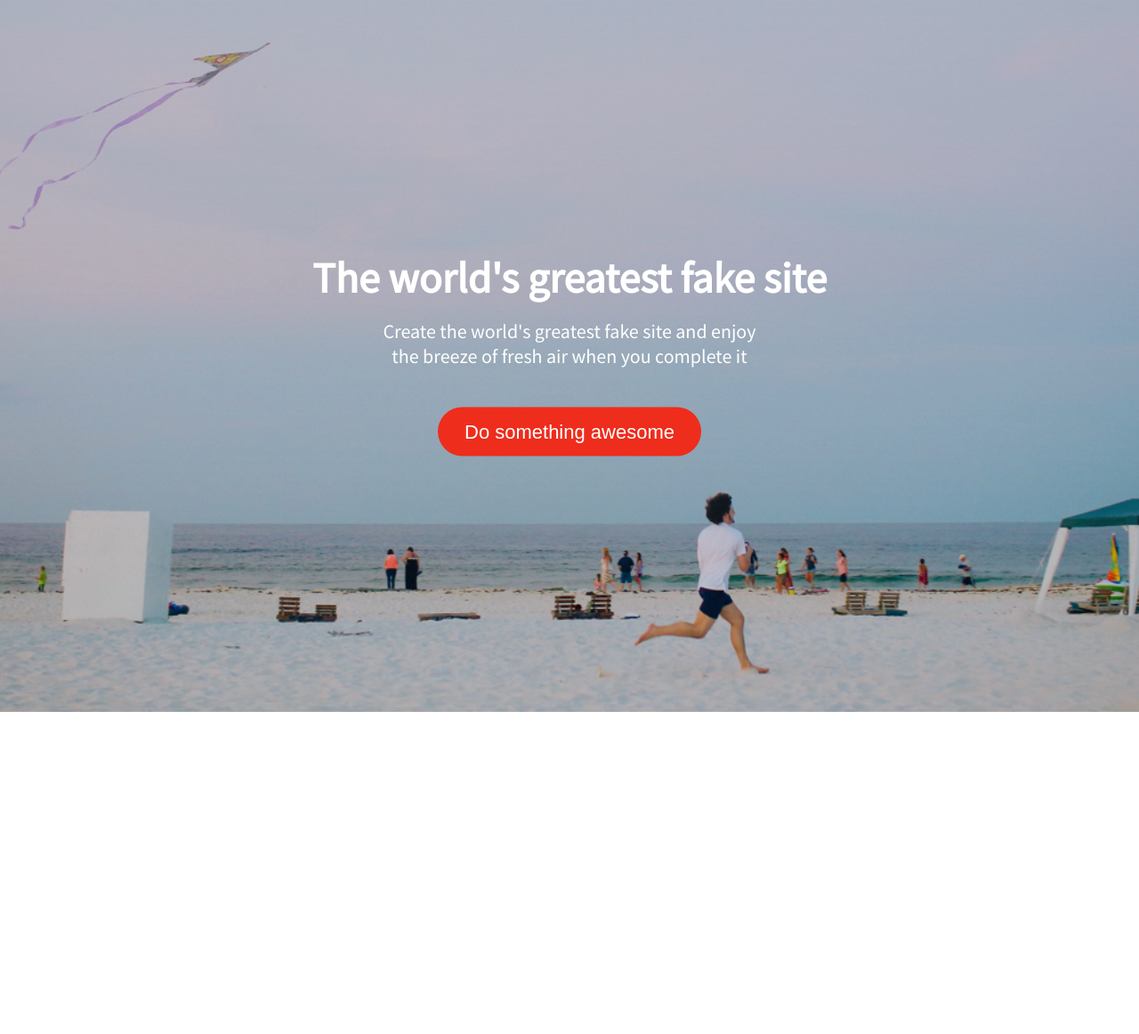
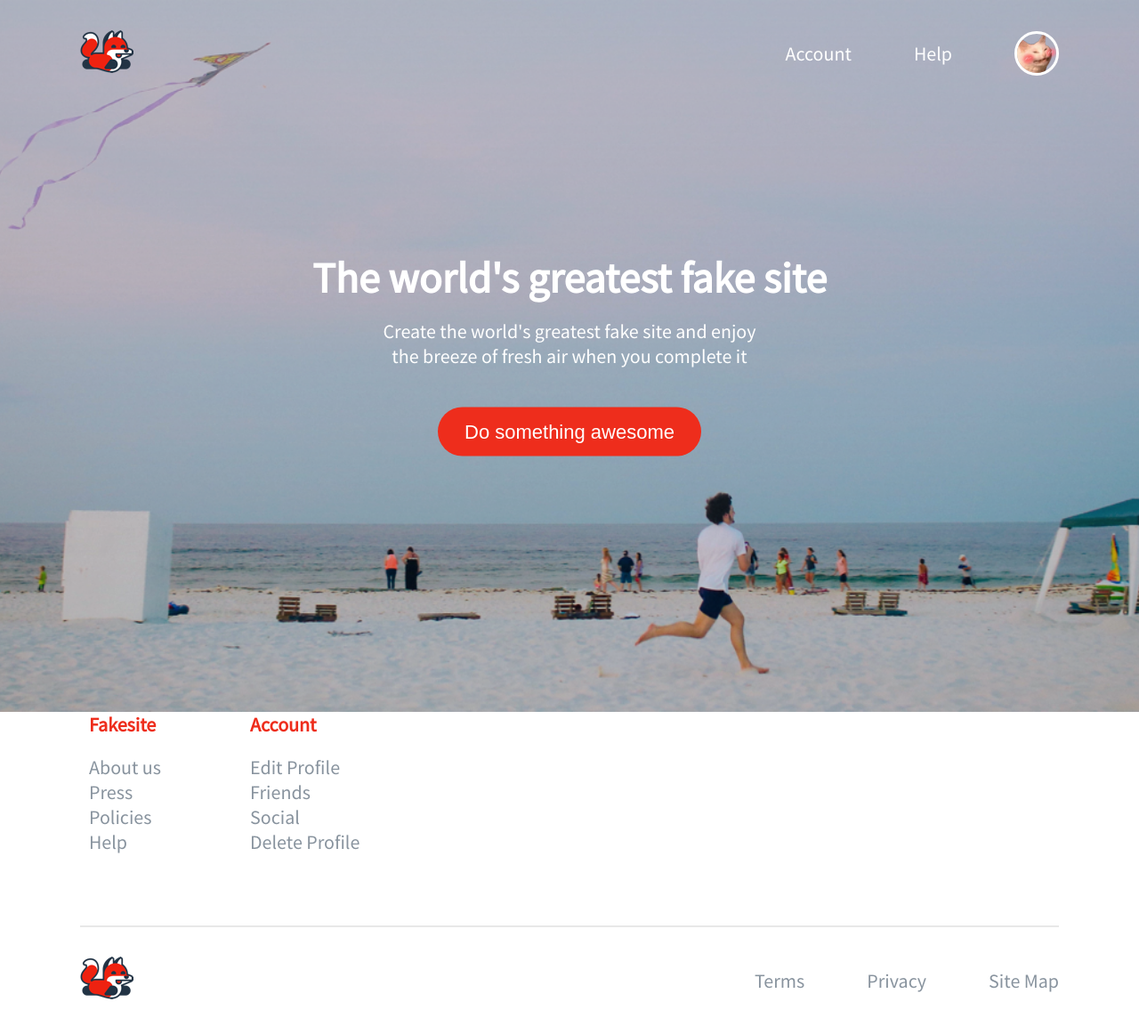
Before and after one commit to technotobes/firststreet_fakesite, a Next.js app: page / in a window 1280 px wide. Shown: the whole page at 89% size. Before the commit the page ends 892 px from the top, so only its background shows below. Built offline with nearby package versions, Linux system fonts and the light colour scheme.

Commit message:
footer and navbar

```diff
--- /dev/null
+++ b/components/Footer.js
@@ -0,0 +1,111 @@
+import Logo from '../public/assets/logo.png'
+import Image from 'next/dist/client/image'
+
+export default function Footer() {
+    return (
+        <footer>
+            <div className="footerTopContainer">
+                <div className="footerCol">
+                    <span>Fakesite</span>
+                    <br />
+                    <a href='#'>About us</a>
+                    <a href='#'>Press</a>
+                    <a href='#'>Policies</a>
+                    <a href='#'>Help</a>
+                </div>
+                <div className="footerCol">
+                    <span>Account</span>
+                    <br />
+                    <a href='#'>Edit Profile</a>
+                    <a href='#'>Friends</a>
+                    <a href='#'>Social</a>
+                    <a href='#'>Delete Profile</a>
+
+                </div>
+
+            </div>
+            <div className="footerBotContainer">
+                <hr />
+                <div className="footerBot">
+                    <div>
+                        <a href='#'>
+                            <span className="profilePic">
+                                <Image src={Logo} alt="Profile"/>
+                            </span>
+                        </a>
+                    </div>
+                    <div className="footerBotLinks">
+                        <a href='#'>Terms</a>
+                        <a href='#'>Privacy</a>
+                        <a href='#'>Site Map</a>
+                    </div>
+                </div>
+            </div>
+            <style jsx>
+                {`
+                    footer {
+                        display: flex;
+                        flex-direction: column;
+                    }
+
+                    .footerTopContainer {
+                        display: flex;
+                        flex-direction: row;
+                    }
+
+                    .footerCol {
+                        display: flex;
+                        flex-direction: column;
+                        margin-left: 100px;
+                        margin-bottom: 80px;
+                    }
+
+                    .footerCol span {
+                        font-size: 22px;
+                        color: #EE2D1C;
+                        font-weight: bold;
+                    }
+
+                    .footerBotContainer {
+                        display: flex;
+                        flex-direction: column;
+                    }
+
+                    .footerBot {
+                        display: flex;
+                        justify-content: space-between;
+                        z-index: 99;
+                        bottom: 0px;
+                        width: 100%;
+                        height: 120px;
+                        align-items: center;
+                        padding: 0px 90px;
+                    }
+
+                    .footerBotLinks {
+                        display: flex;
+                    }
+
+                    .footerBotLinks a {
+                        align-items: center;
+                        margin-left: 70px;
+                        font-size: 22px;
+                    }
+
+                    a {
+                        text-decoration: none;
+                        color: #88939E;
+                        font-size: 22px;
+                    }
+
+                    a:hover {
+                        color: #4c4c51;
+                        font-size: 22px;
+                        line-height: 28px;
+                    }
+
+                `}
+            </style>
+        </footer>
+    )
+  }
--- /dev/null
+++ b/components/Hero.js
@@ -0,0 +1,42 @@
+export default function Hero() {
+    return (
+        <>
+            <div className="hero-image">
+                <div className="hero-container">
+                    <h1>The world's greatest fake site</h1>
+                    <p>Create the world's greatest fake site and enjoy
+                    <br/>
+                    the breeze of fresh air when you complete it</p>
+                    <button className="hero-button">Do something awesome</button>
+                </div>
+            </div>
+            <style jsx>
+                {`
+                    .hero-image {
+                        background-image: url("assets/hero-image.png");
+                        text-align: center;
+                        height: 100vh;
+                        background-position: center;
+                        background-repeat: no-repeat;
+                        background-size: cover;
+                        position: relative;
+                    }
+
+                    .hero-container {
+                        color: #fff;
+                        text-align: center;
+                        position: absolute;
+                        top: 50%;
+                        left: 50%;
+                        transform: translate(-50%, -50%);
+                        margin: 0px;
+                    }
+
+                    .hero-container > p {
+                            color: #fff;
+                    }
+                `}
+            </style>
+        </>
+    )
+  }
--- /dev/null
+++ b/components/Layout.js
@@ -0,0 +1,20 @@
+import Head from 'next/head'
+import Navbar from "./Navbar"
+import Footer from "./Footer"
+
+export default function Layout({ children }) {
+    return (
+      <>
+        <Head>
+          <title>Fake Site</title>
+          <meta name="firststreet fakesite" content="Generated by create next app" />
+          <link rel="icon" href="/favicon.ico" />
+        </Head>
+
+        <Navbar />
+          <main>{children}</main>
+        <Footer />
+
+      </>
+    )
+  }
--- /dev/null
+++ b/components/Navbar.js
@@ -0,0 +1,76 @@
+import Logo from '../public/assets/logo.png'
+import Image from 'next/dist/client/image'
+import cattoblush from '../public/assets/cattoblush.png'
+
+export default function Navbar() {
+    return (
+        <>
+            <nav>
+                <div>
+                    <a href="#">
+                        <span>
+                            <Image src={Logo} />
+                        </span>
+                    </a>
+                </div>
+                <div className="navLinks">
+                    <a href='#'>Account</a>
+                    <a href='#'>Help</a>
+                    <a href='#'>
+                        <span className="profilePic">
+                            <Image src={cattoblush} alt="Profile"/>
+                        </span>
+                    </a>
+                </div>
+            </nav>
+
+            <style jsx>
+                {`
+                    nav {
+                        display: flex;
+                        justify-content: space-between;
+                        position: absolute;
+                        z-index: 99;
+                        top: 0px;
+                        width: 100%;
+                        height: 120px;
+                        align-items: center;
+                        padding: 0px 90px;
+
+                    }
+
+                    .navLinks a {
+                        margin-left: 70px;
+                        text-decoration: none;
+                        color: #FFF;
+                        font-size: 22px;
+                    }
+
+                    nav a:hover {
+                        color: #4c4c51;
+                        font-size: 22px;
+                        line-height: 28px;
+                    }
+
+                    .profilePic {
+                        display:flex;
+                        border-radius: 50%;
+                        width: 50px;
+                        height: 50px;
+                        border: 3px solid #FFF;
+                        z-index: 99;
+                        overflow: hidden;
+
+                    }
+
+                    .navLinks {
+                        display: flex;
+                        align-items: center;
+
+                    }
+
+                `}
+            </style>
+        </>
+    )
+  }
--- a/pages/_app.js
+++ b/pages/_app.js
@@ -1,13 +1,21 @@
+import Layout from "../components/Layout";
+
 function MyApp({ Component, pageProps }) {
   return (
-    <div className="layout">
-      <Component {...pageProps} />
+    <div>
+      <Layout>
+        <Component {...pageProps} />
+      </Layout>
 
       <style jsx global>
         {`
           @font-face {
             font-family: "SourceSansPro";
             src: url("fonts/SourceSansPro-Regular.otf") format("opentype");
+          }
+
+          * {
+            box-sizing: border-box;
           }
 
           main {
@@ -21,7 +29,6 @@ function MyApp({ Component, pageProps }) {
           body {
             font-family: "SourceSansPro";
             margin: 0px;
-            box-sizing: border-box;
           }
 
           .hero-button {
@@ -41,29 +48,12 @@ function MyApp({ Component, pageProps }) {
             cursor: pointer;
           }
 
-          .hero-image {
-            background-image: url("assets/hero-image.png");
-            text-align: center;
-            height: 100vh;
-            background-position: center;
-            background-repeat: no-repeat;
-            background-size: cover;
-            position: relative;
+
+          hr {
+            border: 1px solid #E8E8E8;
+            margin: 0px 90px;
           }
 
-          .hero-container {
-            color: #fff;
-            text-align: center;
-            position: absolute;
-            top: 50%;
-            left: 50%;
-            transform: translate(-50%, -50%);
-            margin: 0px;
-          }
-
-          .hero-container > p {
-            color: #fff;
-          }
 
           h1,
           h2 {
--- a/pages/hello.js
+++ /dev/null
@@ -1,3 +0,0 @@
-export default function Home() {
-    return <h1>hi mom</h1>
-}
--- a/pages/index.js
+++ b/pages/index.js
@@ -1,37 +1,14 @@
-import Head from 'next/head'
+
+import Hero from '../components/Hero'
 import Image from 'next/image'
 
 
 export default function Home() {
   return (
-    <div>
-      <Head>
-        <title>Fake Site</title>
-        <meta name="firststreet fakesite" content="Generated by create next app" />
-        <link rel="icon" href="/favicon.ico" />
-      </Head>
-
+    <>
       <main>
-        <div className="hero-image">
-          <div className="hero-container">
-            <h1>The world's greatest fake site</h1>
-            <p>Create the world's greatest fake site and enjoy
-            <br/>
-            the breeze of fresh air when you complete it</p>
-            <button className="hero-button">Do something awesome</button>
-          </div>
-        </div>
+        <Hero />
       </main>
-
-      <footer>
-        <h1>Footer</h1>
-      </footer>
-
-      <style jsx>
-        {`
-
-        `}
-      </style>
-    </div>
+    </>
   )
 }
```
Also changed, not shown: public/assets/cattoblush.png (added).
